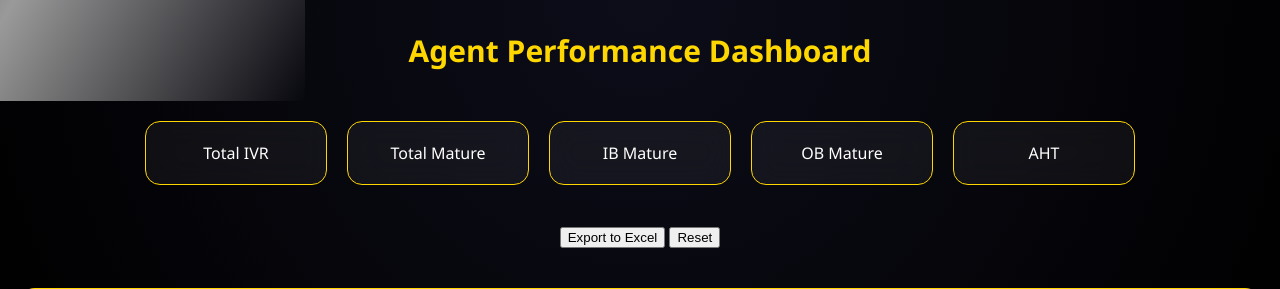
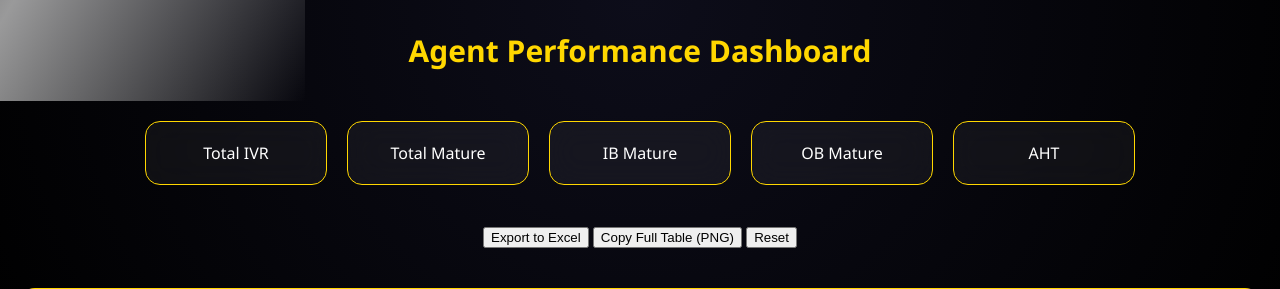
Before and after one commit to Viratmalakar/apr-report, a Flask app: template templates/dashboard.html in a window 1280 px wide. Shown: the top 289 px of the page. Run offline with Flask 3, Linux system fonts and the light colour scheme; the template is opened without the code that fills it, so the values that code supplies are empty.

Commit message:
Update dashboard.html

```diff
--- a/templates/dashboard.html
+++ b/templates/dashboard.html
@@ -21,10 +21,11 @@
 
 <div class="button-bar" style="text-align:center;margin:20px;">
     <button onclick="window.location.href='/export_excel'">Export to Excel</button>
+    <button onclick="copyTable()">Copy Full Table (PNG)</button>
     <button onclick="location.href='/'">Reset</button>
 </div>
 
-<div class="table-wrapper">
+<div id="tableArea" class="table-wrapper">
 <div class="table-container">
 <table>
 <thead>
@@ -61,5 +62,32 @@
 </div>
 </div>
 
+<script>
+function copyTable() {
+
+    const table = document.getElementById("tableArea");
+    const container = document.querySelector(".table-container");
+
+    const originalHeight = container.style.maxHeight;
+    const originalOverflow = container.style.overflow;
+
+    container.style.maxHeight = "none";
+    container.style.overflow = "visible";
+
+    html2canvas(table, {scale:3}).then(canvas => {
+
+        canvas.toBlob(function(blob) {
+            const item = new ClipboardItem({'image/png': blob});
+            navigator.clipboard.write([item]);
+        });
+
+        container.style.maxHeight = originalHeight;
+        container.style.overflow = originalOverflow;
+
+        alert("Full Table Copied in High Quality PNG!");
+    });
+}
+</script>
+
 </body>
 </html>
```
